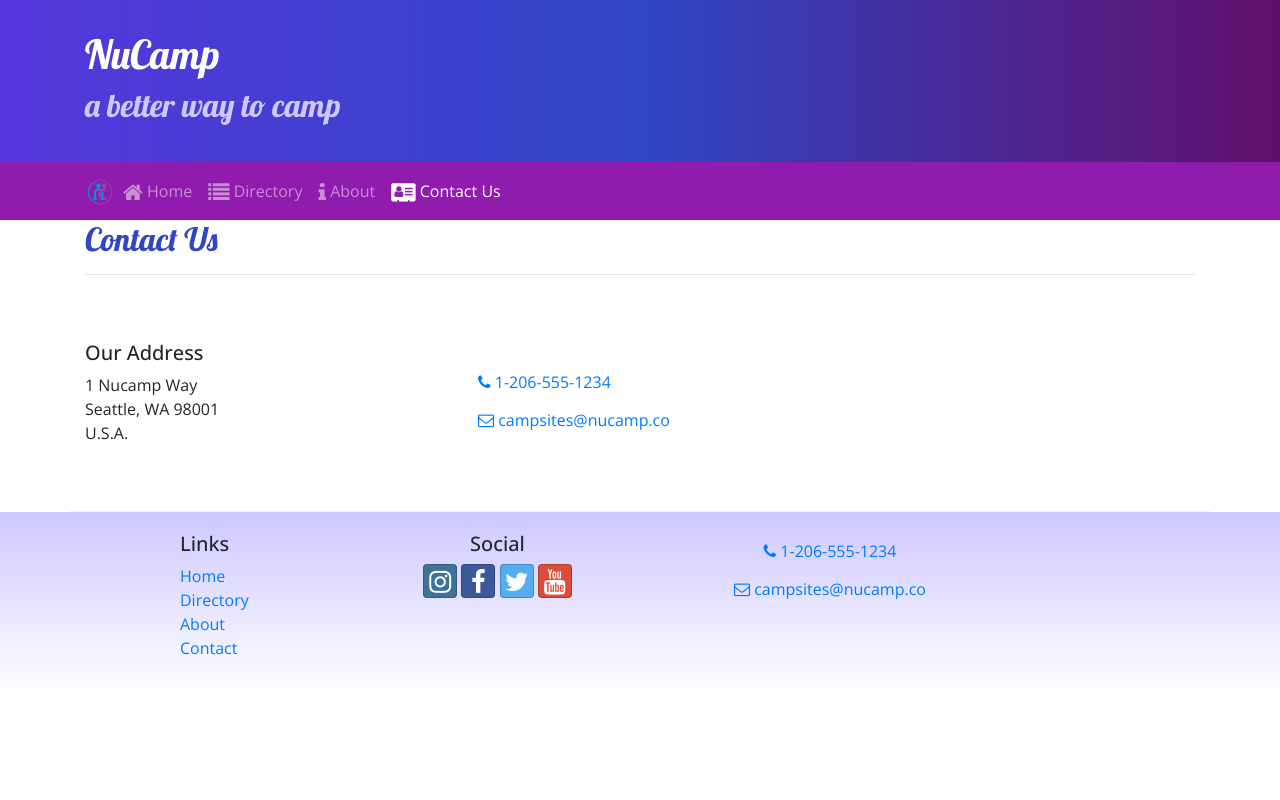
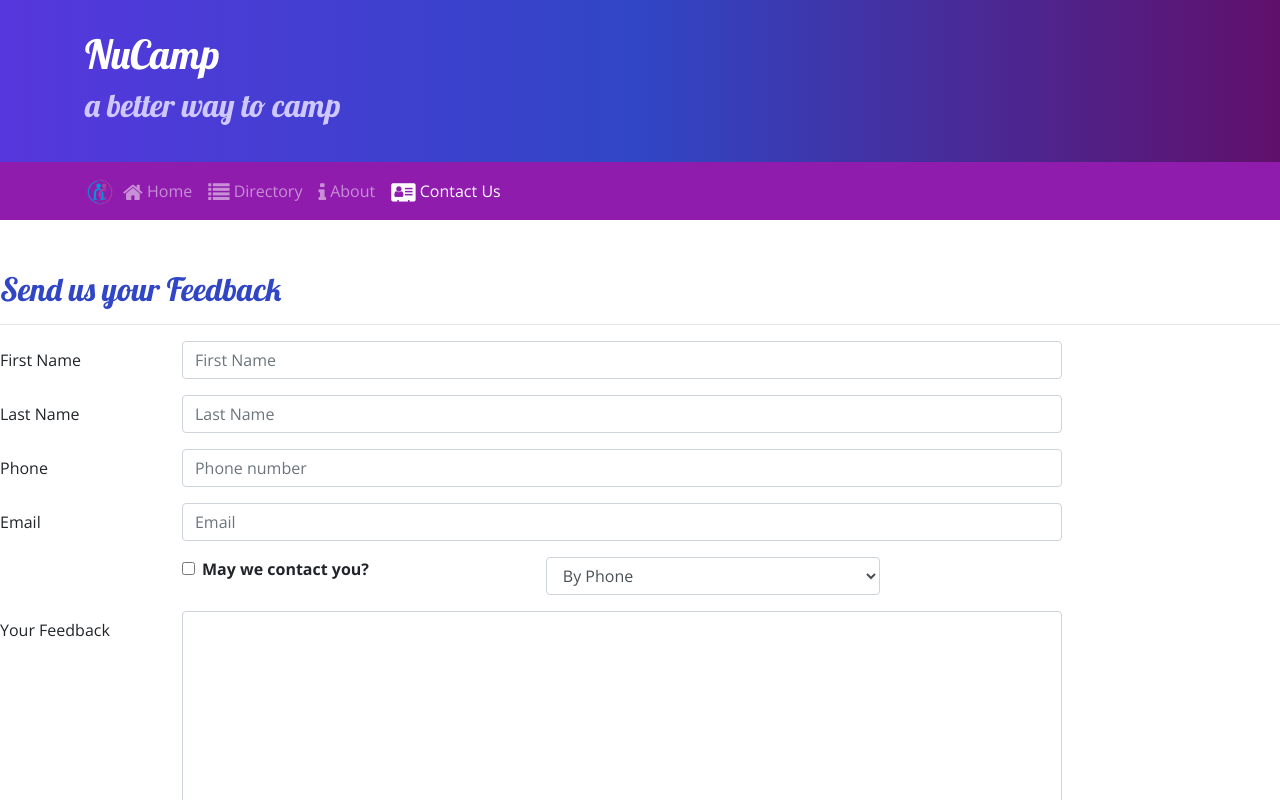
Before and after one commit to josephtittle/reactSiteNu, a React (Create React App) app: page /contactus in a window 1280 px wide. Shown: the top 800 px of the page. Built offline with nearby package versions, Linux system fonts and the light colour scheme.

Commit message:
Controlled Forms

```diff
--- /dev/null
+++ b/src/components/AboutComponent.js
@@ -0,0 +1,98 @@
+import React from 'react';
+import { Breadcrumb, BreadcrumbItem, Card, CardBody, CardHeader, Media } from 'reactstrap';
+import { Link } from 'react-router-dom';
+
+function RenderPartner({ partner }) {
+    if (partner) {
+        return (
+            <>
+                <Media object src={partner.image} alt={partner.name} width='150' />
+                <Media body className="ml-5 mb-4">
+                    <Media heading>
+                    {partner.name}
+                    </Media>
+                    {partner.description}
+                </Media>
+
+
+            </>
+        )
+    }
+    return(
+        <div />
+    )
+}
+
+function About(props) {
+
+    const partners = props.partners.map(partner => {
+        return (
+            <Media tag='li' key={partner.id}>
+                <RenderPartner partner={partner} />
+            </Media>
+        );
+    });
+
+    return (
+        <div className="container">
+            <div className="row">
+                <div className="col">
+                    <Breadcrumb>
+                        <BreadcrumbItem><Link to="/home">Home</Link></BreadcrumbItem>
+                        <BreadcrumbItem active>About Us</BreadcrumbItem>
+                    </Breadcrumb>
+                    <h2>About Us</h2>
+                    <hr />
+                </div>
+            </div>
+            <div className="row row-content">
+                <div className="col-sm-6">
+                    <h3>Our Mission</h3>
+                    <p>We present a curated database of the best campsites in the vast woods and backcountry of the World Wide Web Wilderness. We increase access to adventure for the public while promoting safe and respectful use of resources. The expert wilderness trekkers on our staff personally verify each campsite to make sure that they are up to our standards. We also present a platform for campers to share reviews on campsites they have visited with each other.</p>
+                </div>
+                <div className="col-sm-6">
+                    <Card>
+                        <CardHeader className="bg-primary text-white"><h3>Facts At a Glance</h3></CardHeader>
+                        <CardBody>
+                            <dl className="row">
+                                <dt className="col-6">Founded</dt>
+                                <dd className="col-6">February 3, 2016</dd>
+                                <dt className="col-6">No. of Campsites in 2019</dt>
+                                <dd className="col-6">563</dd>
+                                <dt className="col-6">No. of Reviews in 2019</dt>
+                                <dd className="col-6">4388</dd>
+                                <dt className="col-6">Employees</dt>
+                                <dd className="col-6">42</dd>
+                            </dl>
+                        </CardBody>
+                    </Card>
+                </div>
+                <div className="col">
+                    <Card className="bg-light mt-3">
+                        <CardBody>
+                            <blockquote className="blockquote">
+                                <p className="mb-0">I will not follow where the path may lead, but I will go where there is no path, and I will leave a trail.</p>
+                                <footer className="blockquote-footer">Muriel Strode,{' '}
+                                    <cite title="Source Title">"Wind-Wafted Wild Flowers" -
+                                    The Open Court, 1903</cite>
+                                </footer>
+                            </blockquote>
+                        </CardBody>
+                    </Card>
+                </div>
+            </div>
+            <div className="row row-content">
+                <div className="col-12">
+                    <h3>Community Partners</h3>
+                </div>
+                <div className="col mt-4">
+                    <Media list>
+                        {partners}
+                    </Media>
+                </div>
+            </div>
+        </div>
+    );
+}
+
+export default About;
--- a/src/components/CampsiteInfoComponent.js
+++ b/src/components/CampsiteInfoComponent.js
@@ -1,5 +1,6 @@
 import React from 'react';
-import { Card, CardImg, CardText, CardBody, CardTitle } from 'reactstrap';
+import { Card, CardImg, CardText, CardBody, Breadcrumb, BreadcrumbItem } from 'reactstrap';
+import { Link } from 'react-router-dom';
 
 function RenderCampsite({ campsite }) {
     return (
@@ -7,7 +8,6 @@
             <Card>
                 <CardImg top src={campsite.image} alt={campsite.name} />
                 <CardBody>
-                    <CardTitle>{campsite.name}</CardTitle>
                     <CardText>{campsite.description}</CardText>
                 </CardBody>
             </Card>
@@ -42,6 +42,16 @@
             return (
                 <div className="container">
                     <div className="row">
+                        <div className="col">
+                            <Breadcrumb>
+                                <BreadcrumbItem><Link to="/directory">Directory</Link></BreadcrumbItem>
+                                <BreadcrumbItem active>{props.campsite.name}</BreadcrumbItem>
+                            </Breadcrumb>
+                            <h2>{props.campsite.name}</h2>
+                            <hr />
+                        </div>
+                    </div>
+                    <div className="row">
                         <RenderCampsite campsite={props.campsite} />
                         <RenderComments comments={props.comments} />
                     </div>
--- a/src/components/ContactComponent.js
+++ b/src/components/ContactComponent.js
@@ -1,31 +1,130 @@
-import React from 'react';
+import React, { Component } from 'react';
+import { Breadcrumb, BreadcrumbItem, Button, Form, FormGroup, Label, Input, Col } from 'reactstrap';
+import { Link } from 'react-router-dom';
 
-function Contact(props) {
-    return (
-        <div className="container">
-            <div className="row">
-                <div className="col">
-                    <h2>Contact Us</h2>
+class Contact extends Component {
+
+    constructor(props) {
+        super(props);
+
+        this.state = {
+            firstName: '',
+            lastName: '',
+            phoneNum: '',
+            email: '',
+            agree: false,
+            contactType: 'By Phone',
+            feedback: ''
+        };
+
+        this.handleInputChange = this.handleInputChange.bind(this);
+        this.handleSubmit = this.handleSubmit.bind(this);
+    }
+
+    handleInputChange(event) {
+        const target = event.target;
+        const name = target.name;
+        const value = target.type === 'checkbox' ? target.checked : target.value;
+
+        this.setState({
+            [name]: value
+        });
+    }
+
+    handleSubmit(event) {
+        console.log('Current state is: ' + JSON.stringify(this.state));
+        alert('Current state is: ' + JSON.stringify(this.state));
+        event.preventDefault();
+    }
+
+    render() {
+        return (
+            <div className="row row-content">
+                <div className="col-12">
+                    <h2>Send us your Feedback</h2>
                     <hr />
+                </div>
+                <div className="col-md-10">
+                    <Form onSubmit={this.handleSubmit}>
+                        <FormGroup row>
+                            <Label htmlFor="firstName" md={2}>First Name</Label>
+                            <Col md={10}>
+                                <Input type="text" id="firstName" name="firstName"
+                                    placeholder="First Name"
+                                    value={this.state.firstName}
+                                    onChange={this.handleInputChange} />
+                            </Col>
+                        </FormGroup>
+                        <FormGroup row>
+                            <Label htmlFor="lastName" md={2}>Last Name</Label>
+                            <Col md={10}>
+                                <Input type="text" id="lastName" name="lastName"
+                                    placeholder="Last Name"
+                                    value={this.state.lastName}
+                                    onChange={this.handleInputChange} />
+                            </Col>
+                        </FormGroup>
+                        <FormGroup row>
+                            <Label htmlFor="phoneNum" md={2}>Phone</Label>
+                            <Col md={10}>
+                                <Input type="tel" id="phoneNum" name="phoneNum"
+                                    placeholder="Phone number"
+                                    value={this.state.phoneNum}
+                                    onChange={this.handleInputChange} />
+                            </Col>
+                        </FormGroup>
+                        <FormGroup row>
+                            <Label htmlFor="email" md={2}>Email</Label>
+                            <Col md={10}>
+                                <Input type="email" id="email" name="email"
+                                    placeholder="Email"
+                                    value={this.state.email}
+                                    onChange={this.handleInputChange} />
+                            </Col>
+                        </FormGroup>
+                        <FormGroup row>
+                            <Col md={{ size: 4, offset: 2 }}>
+                                <FormGroup check>
+                                    <Label check>
+                                        <Input type="checkbox"
+                                            name="agree"
+                                            checked={this.state.agree}
+                                            onChange={this.handleInputChange} /> {' '}
+                                        <strong>May we contact you?</strong>
+                                    </Label>
+                                </FormGroup>
+                            </Col>
+                            <Col md={4}>
+                                <Input type="select" name="contactType"
+                                    value={this.state.contactType}
+                                    onChange={this.handleInputChange}>
+                                    <option>By Phone</option>
+                                    <option>By Email</option>
+                                </Input>
+                            </Col>
+                        </FormGroup>
+                        <FormGroup row>
+                            <Label htmlFor="feedback" md={2}>Your Feedback</Label>
+                            <Col md={10}>
+                                <Input type="textarea" id="feedback" name="feedback"
+                                    rows="12"
+                                    value={this.state.feedback}
+                                    onChange={this.handleInputChange}></Input>
+                            </Col>
+                        </FormGroup>
+                        <FormGroup row>
+                            <Col md={{ size: 10, offset: 2 }}>
+                                <Button type="submit" color="primary">
+                                    Send Feedback
+                            </Button>
+                            </Col>
+                        </FormGroup>
+                    </Form>
                 </div>
             </div>
 
-            <div className="row row-content align-items-center">
-                <div className="col-sm-4">
-                    <h5>Our Address</h5>
-                    <address>
-                        1 Nucamp Way<br />
-                        Seattle, WA 98001<br />
-                        U.S.A.
-                    </address>
-                </div>
-                <div className="col">
-                    <a role="button" className="btn btn-link" href="tel:+12065551234"><i className="fa fa-phone" /> 1-206-555-1234</a><br />
-                    <a role="button" className="btn btn-link" href="mailto:fakeemail@fakeemail.co"><i className="fa fa-envelope-o" /> campsites@nucamp.co</a>
-                </div>
-            </div>
-        </div>
     );
+    }
 }
 
 export default Contact;
--- a/src/components/DirectoryComponent.js
+++ b/src/components/DirectoryComponent.js
@@ -1,5 +1,5 @@
 import React from 'react';
-import { Card, CardImg, CardImgOverlay, CardTitle } from 'reactstrap';
+import { Card, CardImg, CardImgOverlay, CardTitle, Breadcrumb, BreadcrumbItem } from 'reactstrap';
 import { Link } from 'react-router-dom';
 
 function RenderDirectoryItem({campsite}) {
@@ -28,6 +28,16 @@
     return (
         <div className="container">
             <div className="row">
+                <div className="col">
+                    <Breadcrumb>
+                        <BreadcrumbItem><Link to="/home">Home</Link></BreadcrumbItem>
+                        <BreadcrumbItem active>Directory</BreadcrumbItem>
+                    </Breadcrumb>
+                    <h2>Directory</h2>
+                    <hr />
+                </div>
+            </div>
+            <div className="row">
                 {directory}
             </div>
         </div>
--- a/src/components/MainComponent.js
+++ b/src/components/MainComponent.js
@@ -5,6 +5,7 @@
 import CampsiteInfo from './CampsiteInfoComponent';
 import Home from './HomeComponent';
 import Contact from './ContactComponent';
+import About from './AboutComponent';
 import { COMMENTS } from '../shared/comments';
 import { PARTNERS } from '../shared/partners';
 import { PROMOTIONS } from '../shared/promotions';
@@ -51,6 +52,7 @@
                     <Route path='/home' component={HomePage} />
                     <Route exact path='/directory' render={() => <Directory campsites={this.state.campsites} />} />
                     <Route path='/directory/:campsiteId' component={CampsiteWithId} />
+                    <Route exact path='/aboutus' render={() => <About partners={this.state.partners} />} />
                     <Route exact path='/contactus' component={Contact} />
                     <Redirect to='/home' />
                 </Switch>
```
